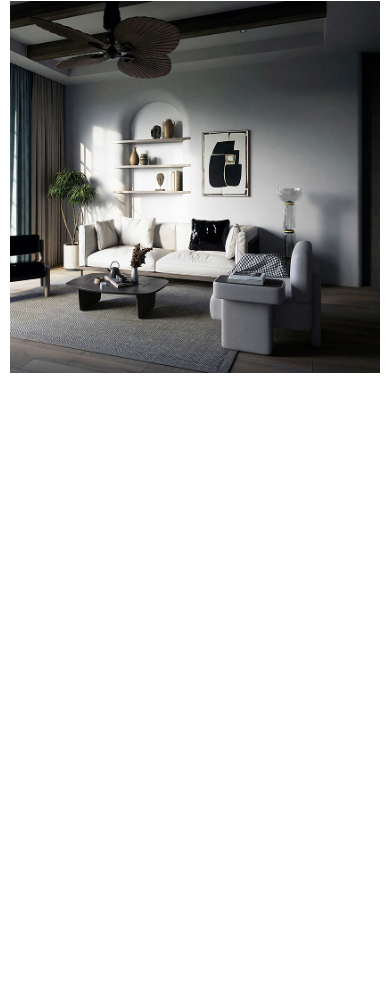
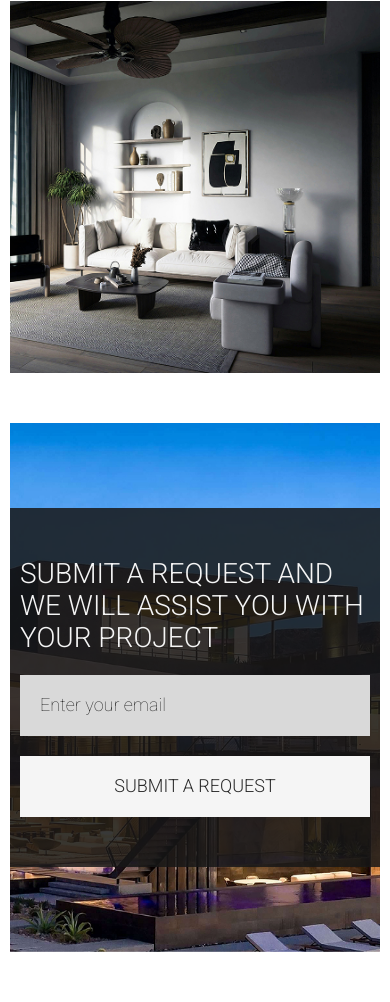
Before and after one commit to VasiaDev/forma-studio, a plain HTML site: page index.html in a window 390 px wide. Shown: the part 7283-8285 px from the top of the page. Before the commit the page ends 7706 px from the top, so only its background shows below. Drawn offline with nearby package versions, Linux system fonts and the light colour scheme.

Commit message:
feat: the request section has been added and made responsive

```diff
--- a/css/style.css
+++ b/css/style.css
@@ -424,9 +424,55 @@ input::placeholder {
     width: 100%;
 }
 
+.request {
+    padding-bottom: 150px;
+}
 
+.request__inner {
+    background-image: url(../images/request-bg.jpg);
+    background-repeat: no-repeat;
+    background-size: cover;
+    background-position: center center;
+    padding: 184px 0;
+    display: flex;
+}
 
+.request__inner-form {
+    background-color: rgba(23, 23, 23, .85);
+    max-width: 1000px;
+    padding: 75px 115px;
+    margin: 0 auto;
+}
 
+.request__title {
+    color: #F5F5F5;
+}
+
+.request__form {
+    display: flex;
+}
+
+.request__form-input {
+    display: inline-block;
+    padding: 20px;
+    border: none;
+    background-color: #D9D9D9;
+    font-size: 18px;
+    font-weight: 100;
+    line-height: 1.16;
+    width: 100%;
+    color: #2B2B2B;
+}
+
+.request__form-btn {
+    background-color: #F5F5F5;
+    text-transform: uppercase;
+    font-size: 18px;
+    font-weight: 300;
+    line-height: 1.16;
+    padding: 20px 50px;
+    width: 360px;
+}
 
 
 
@@ -554,6 +600,27 @@ input::placeholder {
     .gallery {
         grid-template-columns: repeat(2, 1fr);
     }
+
+    .request {
+        padding-bottom: 50px;
+    }
+
+    .request__inner {
+        padding: 85px 0;
+    }
+
+    .request__form {
+        flex-direction: column;
+        gap: 20px;
+    }
+
+    .request__form-btn {
+        width: 100%;
+    }
+
+    .request__inner-form {
+        padding: 50px 10px;
+    }
 }
 
 @media (max-width: 540px) {
--- a/index.html
+++ b/index.html
@@ -256,6 +256,20 @@
     </div>
   </section>
 
+  <section class="request">
+    <div class="container">
+      <div class="request__inner">
+        <div class="request__inner-form">
+          <h2 class="request__title section__title">Submit a request and we will assist you with your project</h2>
+          <form action="" class="request__form">
+            <input type="email" class="request__form-input" placeholder="Enter your email">
+            <button class="request__form-btn" type="submit">Submit a request</button>
+          </form>
+        </div>
+      </div>
+    </div>
+  </section>
+
   <script src="https://cdn.jsdelivr.net/npm/swiper@12/swiper-bundle.min.js"></script>
   <script src="js/main.js"></script>
 </body>
```
Also changed, not shown: images/request-bg.jpg (added).
